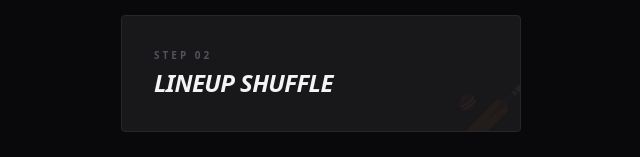
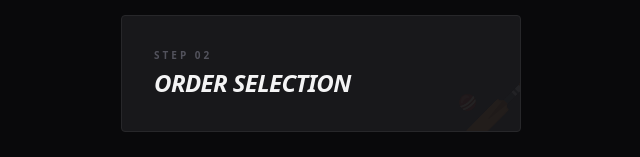
Before and after one commit to Basanta-khatri-0311/cricket-picker, a React (Vite) app in the folder cricket-picker/: page / in a window 1280 px wide. Shown: the part 440-597 px from the top of the page, without its empty margins (319-959 px from the left). Built offline with nearby package versions, Linux system fonts and the light colour scheme.

Commit message:
little fix button name

```diff
--- a/cricket-picker/src/App.jsx
+++ b/cricket-picker/src/App.jsx
@@ -116,7 +116,7 @@ const playSound = (type) => {
 
             <button onClick={() => setView('order')} className="group bg-zinc-900 border border-zinc-800 p-8 rounded-sm hover:border-zinc-400 transition-all text-left relative overflow-hidden">
               <span className="text-zinc-600 text-[10px] tracking-[0.3em] uppercase block mb-1 font-bold">Step 02</span>
-              <h2 className="text-2xl font-black italic tracking-tight uppercase group-hover:text-white transition-colors">Lineup Shuffle</h2>
+              <h2 className="text-2xl font-black italic tracking-tight uppercase group-hover:text-white transition-colors">Order Selection</h2>
               <div className="absolute right-[-10px] bottom-[-10px] text-6xl opacity-5 group-hover:opacity-10 transition-opacity">🏏</div>
             </button>
           </div>
```
